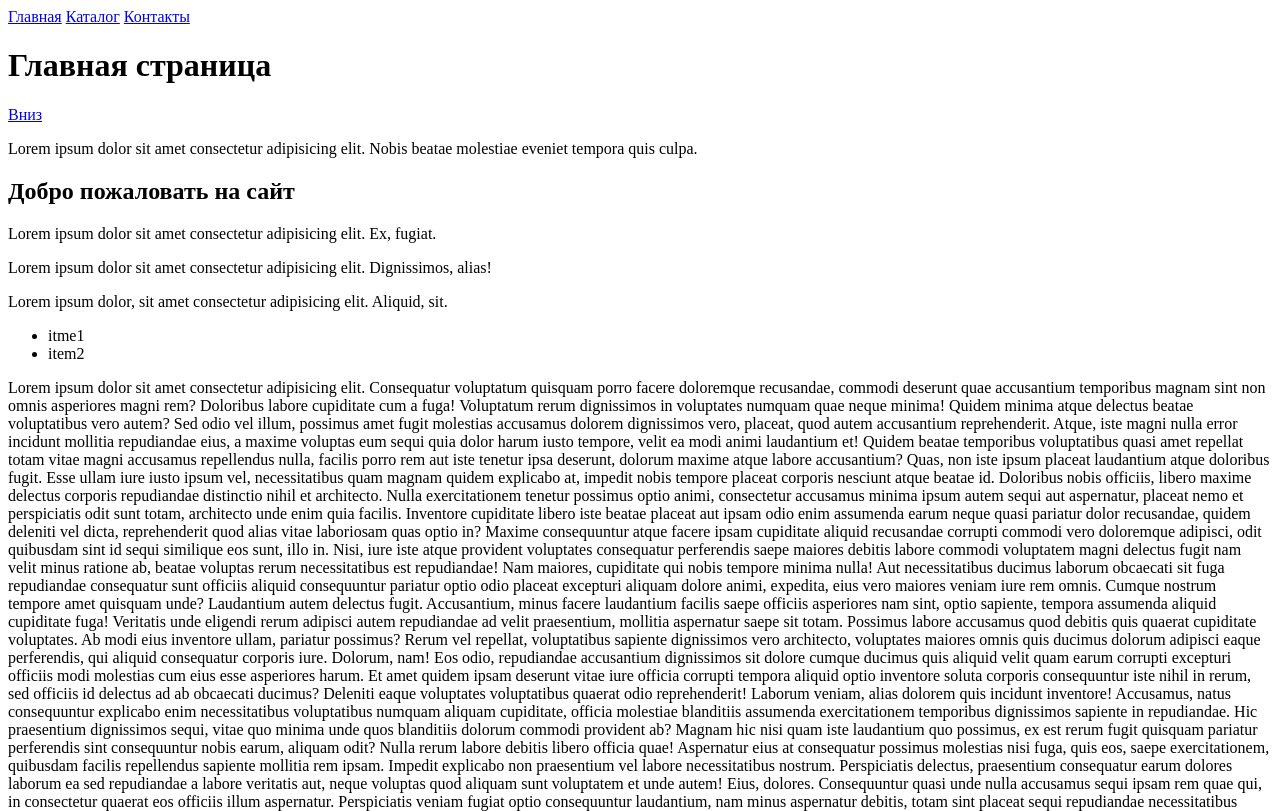
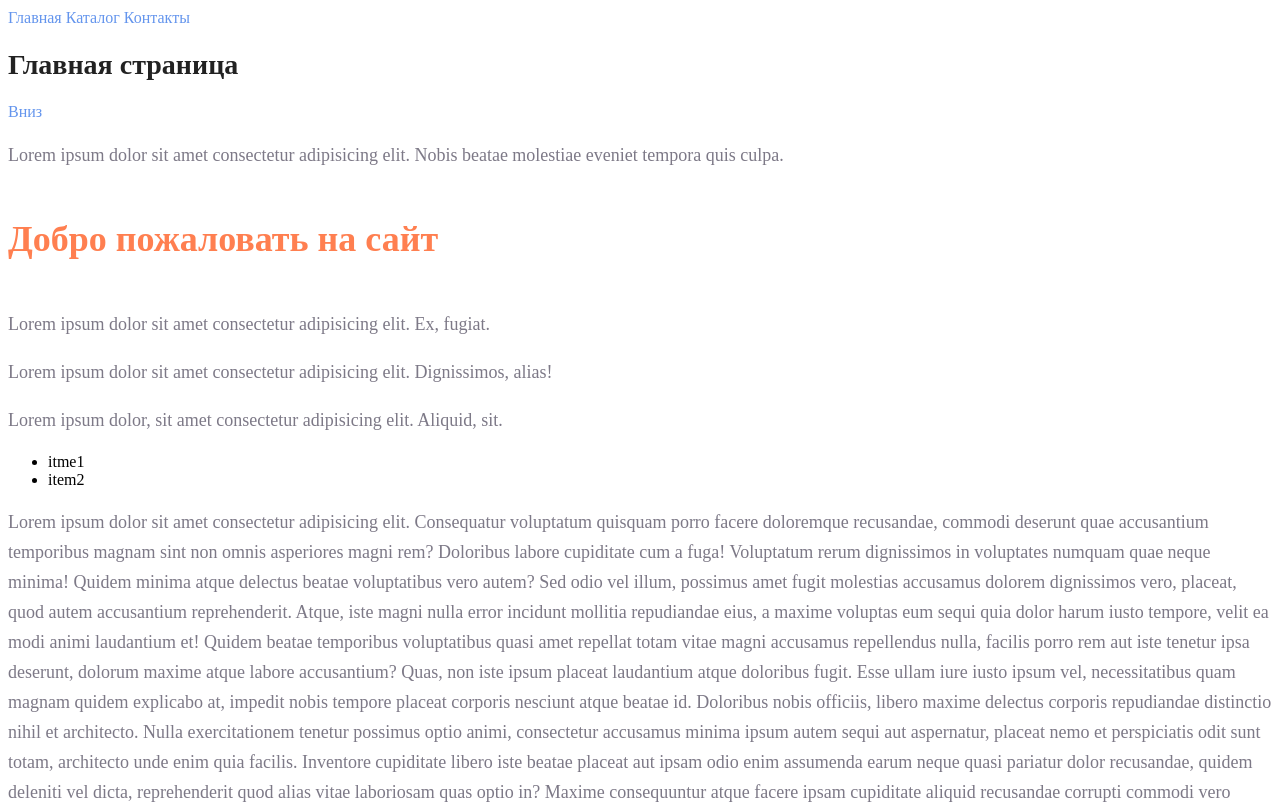
Before and after one commit to GrebVl/HTML, a plain HTML site: page Lesson01/index.html in a window 1280 px wide. Shown: the top 811 px of the page. Drawn offline with Linux system fonts and the light colour scheme.

Commit message:
lesson 02

```diff
--- a/Lesson01/index.html
+++ b/Lesson01/index.html
@@ -4,6 +4,7 @@
     <meta charset="UTF-8">
     <meta name="viewport" content="width=device-width, initial-scale=1.0">
     <title>Document</title>
+    <link rel="stylesheet" href="style.css">
 </head>
 <body>
     <a href="index.html">Главная</a>
--- /dev/null
+++ b/Lesson01/style.css
@@ -0,0 +1,26 @@
+a {
+    text-decoration: none;
+    color: cornflowerblue;
+    font-size: 16px;
+    line-height: 20px;
+}
+h1 {
+    color: #222222;
+    font-size: 28px;
+    line-height: 36px;
+    font-weight: bold;
+}
+h2 {
+    color: coral;
+    font-style: normal;
+    font-weight: 700;
+    font-size: 36px;
+    line-height: 80px;
+}
+p {
+    color: #7D7987;
+    font-style: normal;
+    font-weight: 300;
+    font-size: 18px;
+    line-height: 30px;
+}
```
Also changed, not shown: Lesson01/catalog/catalog.html (+1 -0 lines), Lesson01/contacts.html (+1 -0 lines), Lesson01/index copy.html (+1 -0 lines).
